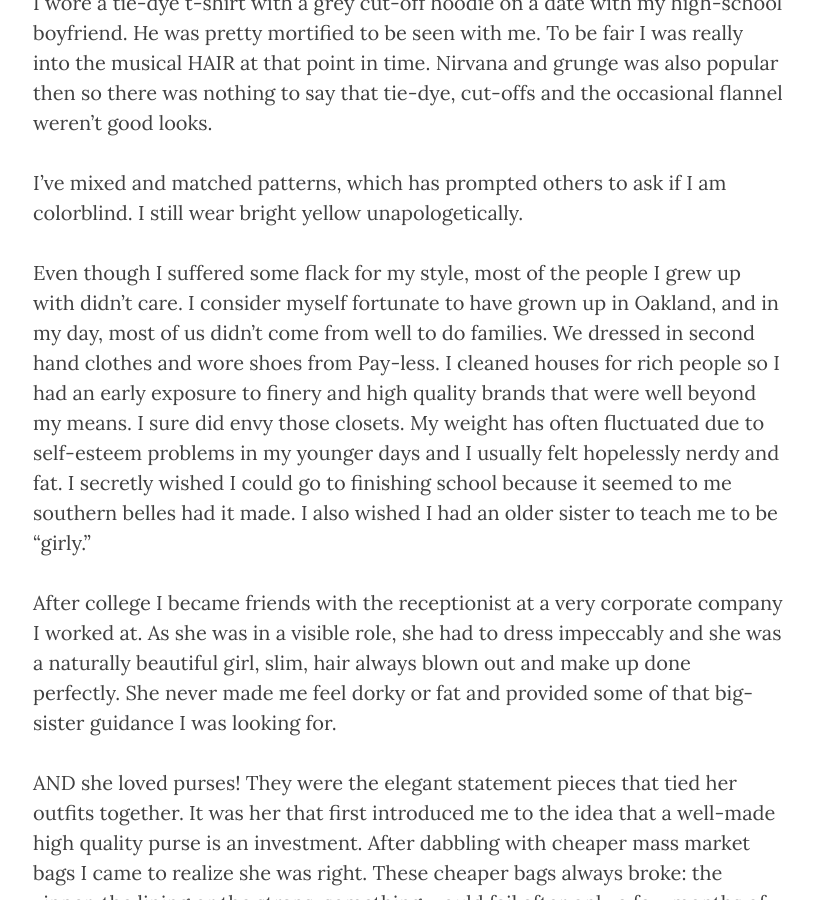
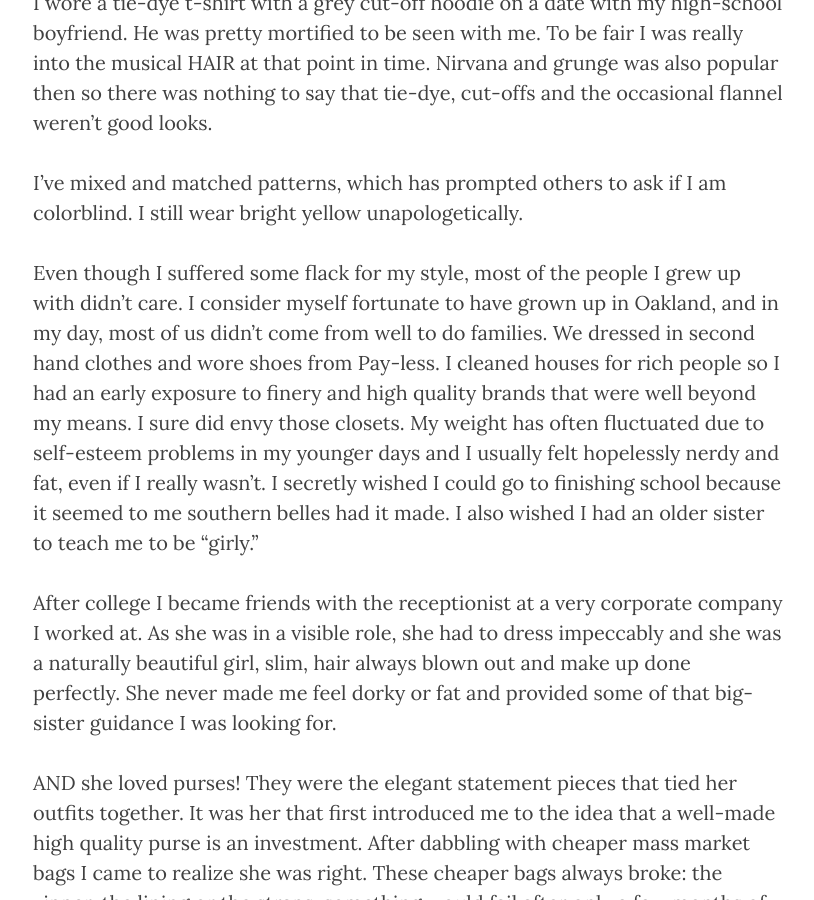
Before and after one commit to evenenders/evenenders.github.io, a Jekyll site: the page built from _posts/2016-9-12-fendi-detectives.markdown, in a window 1280 px wide and 900 px high, scrolled down 1018 px. Shown: the whole window, without its empty margins (232-1046 px from the left). Built offline with Jekyll 4.4.1, drawn with Linux system fonts in a browser that asks for light colours; nearby versions of some CDN libraries.

Commit message:
Update 2016-9-12-fendi-detectives.markdown

```diff
--- a/_posts/2016-9-12-fendi-detectives.markdown
+++ b/_posts/2016-9-12-fendi-detectives.markdown
@@ -19,7 +19,7 @@
 
 I’ve mixed and matched patterns, which has prompted others to ask if I am colorblind. I still wear bright yellow unapologetically.
 
- Even though I suffered some flack for my style, most of the people I grew up with didn’t care. I consider myself fortunate to have grown up in Oakland, and in my day, most of us didn’t come from well to do families. We dressed in second hand clothes and wore shoes from Pay-less. I cleaned houses for rich people so I had an early exposure to finery and high quality brands that were well beyond my means. I sure did envy those closets. My weight has often fluctuated due to self-esteem problems in my younger days and I usually felt hopelessly nerdy and fat. I secretly wished I could go to finishing school because it seemed to me southern belles had it made. I also wished I had an older sister to teach me to be “girly.”
+ Even though I suffered some flack for my style, most of the people I grew up with didn’t care. I consider myself fortunate to have grown up in Oakland, and in my day, most of us didn’t come from well to do families. We dressed in second hand clothes and wore shoes from Pay-less. I cleaned houses for rich people so I had an early exposure to finery and high quality brands that were well beyond my means. I sure did envy those closets. My weight has often fluctuated due to self-esteem problems in my younger days and I usually felt hopelessly nerdy and fat, even if I really wasn't.  I secretly wished I could go to finishing school because it seemed to me southern belles had it made. I also wished I had an older sister to teach me to be “girly.”
 
 
 After college I became friends with the receptionist at a very corporate company I worked at. As she was in a visible role, she had to dress impeccably and she was a naturally beautiful girl, slim, hair always blown out and make up done perfectly. She never made me feel dorky or fat and provided some of that big-sister guidance I was looking for.
```
